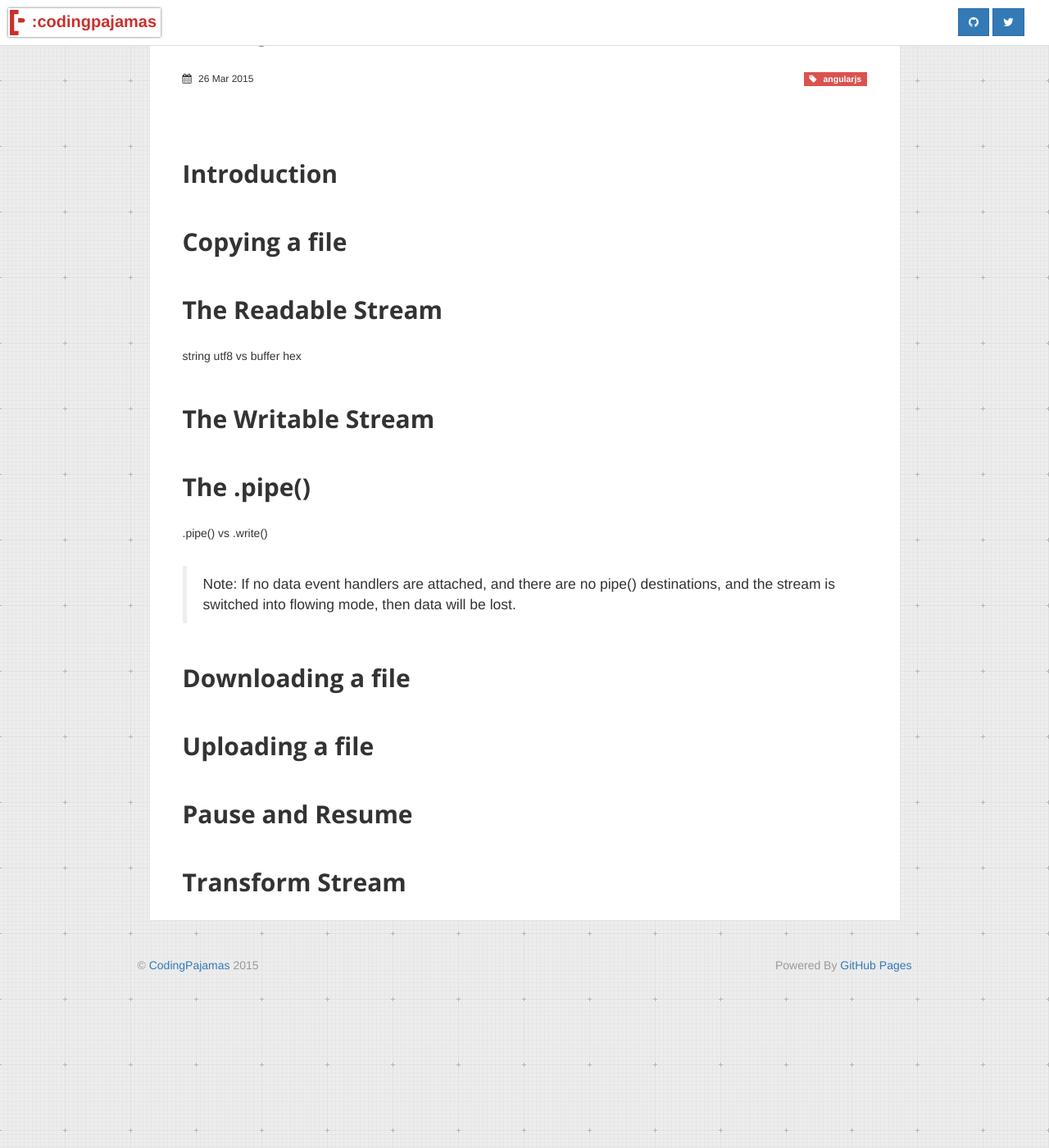
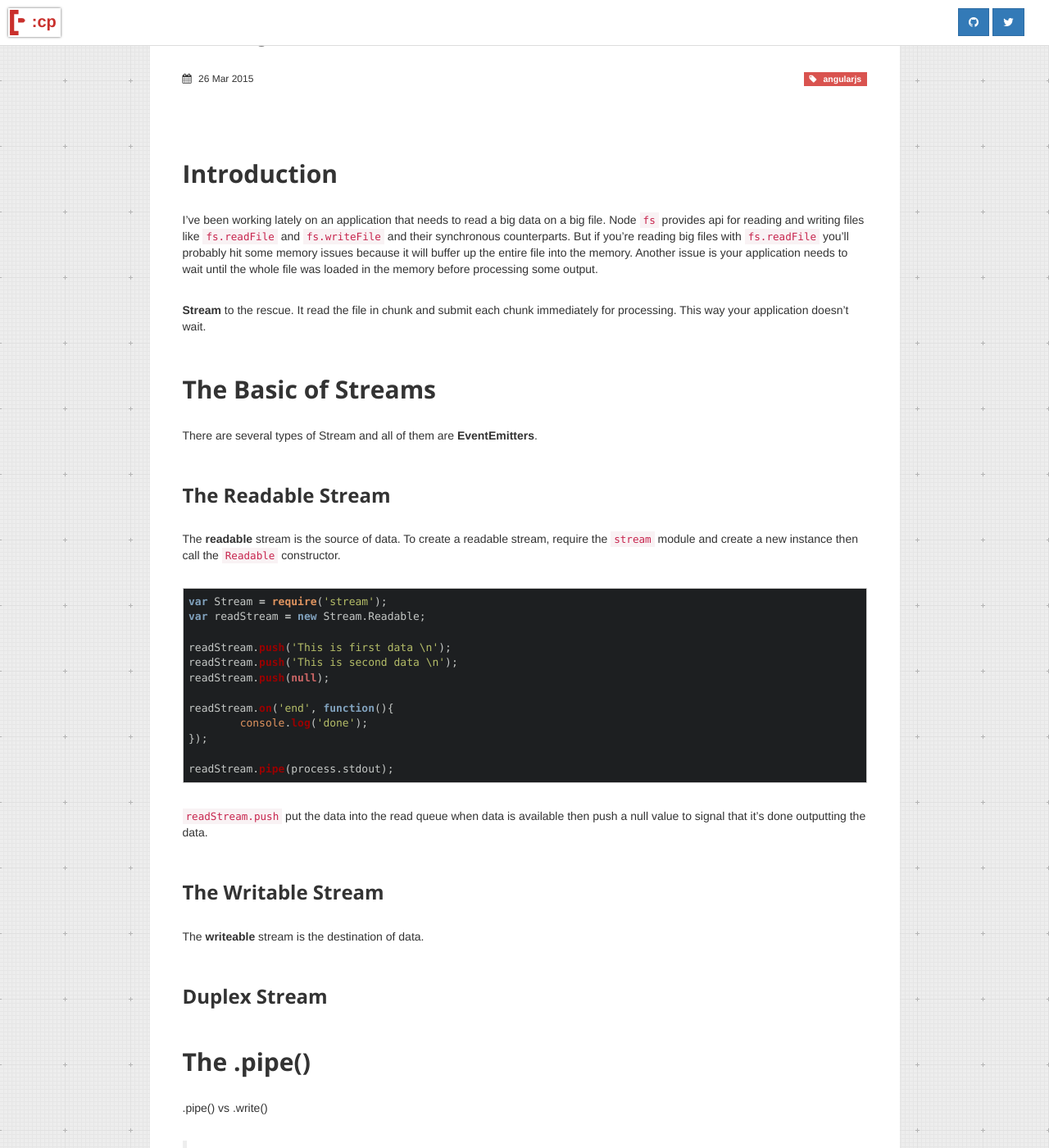
Before and after one commit to codingpajamas/codingpajamas.github.io, a Jekyll site: the page built from _posts/2015-03-26-nodejs-extreme-stream.md, in a window 1280 px wide and 1400 px high, scrolled down 542 px. Shown: the whole window at 82% size. Built offline with Jekyll 4.4.1, drawn with Linux system fonts in a browser that asks for light colours; some web fonts are replaced; before the commit the page ends 1749 px from its top, so only the background shows below that.

Commit message:
nodejs stream draft post

````diff
--- a/_layouts/post.html
+++ b/_layouts/post.html
@@ -29,7 +29,7 @@
             <div class="col-xs-5 col-sm-8">
               <div class="pad10">
                 <a id="mainLogo" class="shadow" href="/">
-                  <img src="/images/logo.png"><span>:codingpajamas</span>
+                  <img src="/images/logo.png"><span>:cp</span>
                 </a>
               </div>
             </div>
--- a/_posts/2015-03-26-nodejs-extreme-stream.md
+++ b/_posts/2015-03-26-nodejs-extreme-stream.md
@@ -1,21 +1,49 @@
 ---
 layout: post
-title: "Nodejs Extreme Stream"
+title: "Nodejs Stream, The Basic"
 date: 2015-03-26
 tags: [angularjs]
 image: /images/pimg/nodejs.png
-status: draft
+status: published
 ---
 
 ## Introduction
 
-## Copying a file
+I've been working lately on an application that needs to read a big data on a big file. Node ```fs``` provides api for reading and writing files like ```fs.readFile``` and ```fs.writeFile``` and their synchronous counterparts. But if you're reading big files with ```fs.readFile``` you'll probably hit some memory issues because it will buffer up the entire file into the memory. Another issue is your application needs to wait until the whole file was loaded in the memory before processing some output.
 
-## The Readable Stream
+**Stream** to the rescue. It read the file in chunk and submit each chunk immediately for processing. This way your application doesn't wait.
 
-string utf8 vs buffer hex
+## The Basic of Streams
 
-## The Writable Stream
+There are several types of Stream and all of them are **EventEmitters**.
+
+### The Readable Stream
+
+The **readable** stream is the source of data. To create a readable stream, require the ```stream``` module and create a new instance then call the ```Readable``` constructor.
+
+
+~~~javascript
+var Stream = require('stream');
+var readStream = new Stream.Readable;
+
+readStream.push('This is first data \n');
+readStream.push('This is second data \n');
+readStream.push(null);
+
+readStream.on('end', function(){
+	console.log('done');
+});
+
+readStream.pipe(process.stdout);
+~~~
+
+```readStream.push``` put the data into the read queue when data is available then push a null value to signal that it's done outputting the data.
+
+### The Writable Stream
+
+The **writeable** stream is the destination of data.
+
+### Duplex Stream
 
 ## The .pipe()
 
@@ -23,10 +51,6 @@ string utf8 vs buffer hex
 
 > Note: If no data event handlers are attached, and there are no pipe() destinations, and the stream is switched into flowing mode, then data will be lost.
 
-## Downloading a file
-
-## Uploading a file
-
 ## Pause and Resume
 
 ## Transform Stream
````
